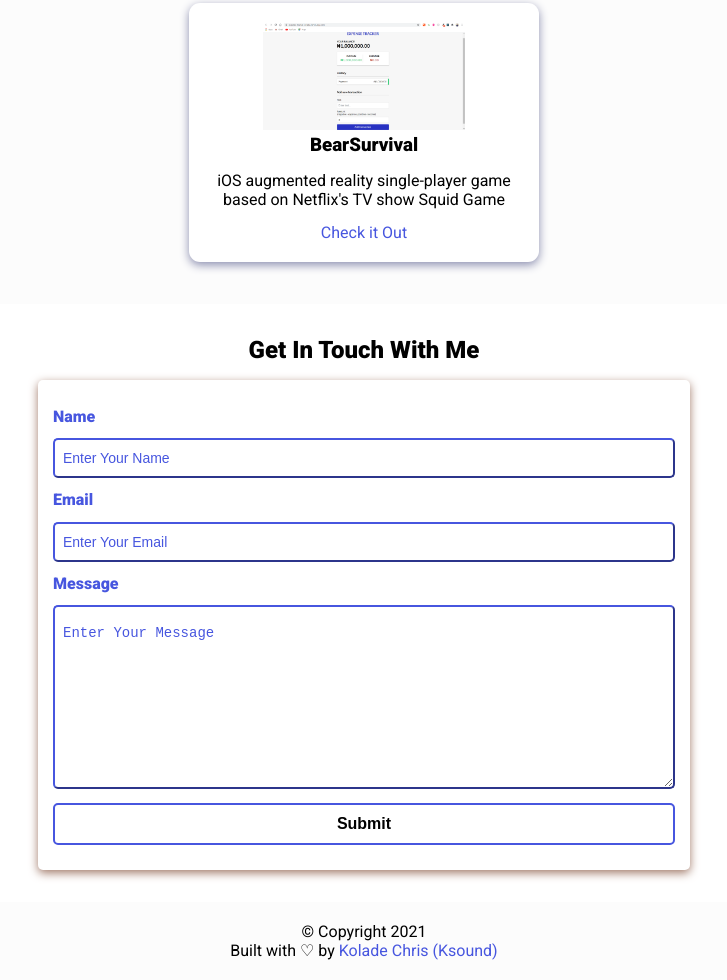
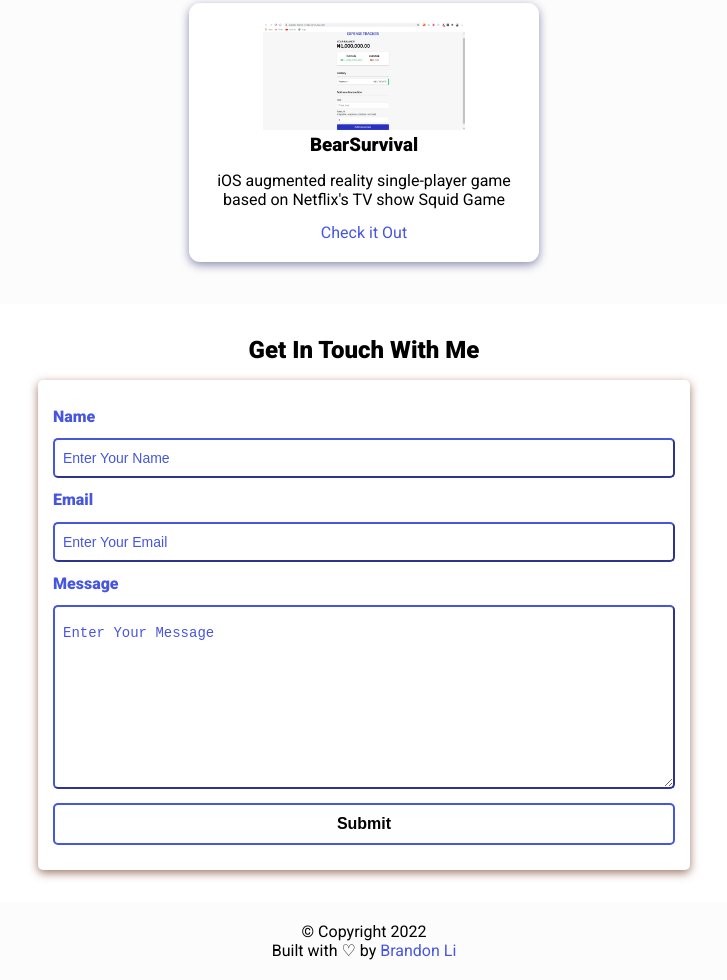
Before and after one commit to li-brandon/li-brandon.github.io, a plain HTML site: page index.html in a window 1280 px wide. Shown: the part 1468-2448 px from the top of the page, without its empty margins (276-1003 px from the left). Drawn offline with nearby package versions, Linux system fonts and the light colour scheme.

Commit message:
Update Contact Me and Footer

```diff
--- a/index.html
+++ b/index.html
@@ -231,12 +231,10 @@
 
     <!-- Footer section -->
     <footer>
-      <p class="copy">&copy; Copyright 2021</p>
+      <p class="copy">&copy; Copyright 2022</p>
       <p class="copy">
         Built with &#x2661; by
-        <a href="https://twitter.com/koladechris" target="_blank"
-          >Kolade Chris (Ksound)</a
-        >
+        <a href="https://twitter.com/librandon0706" target="_blank">Brandon Li</a>
       </p>
     </footer>
 
```
